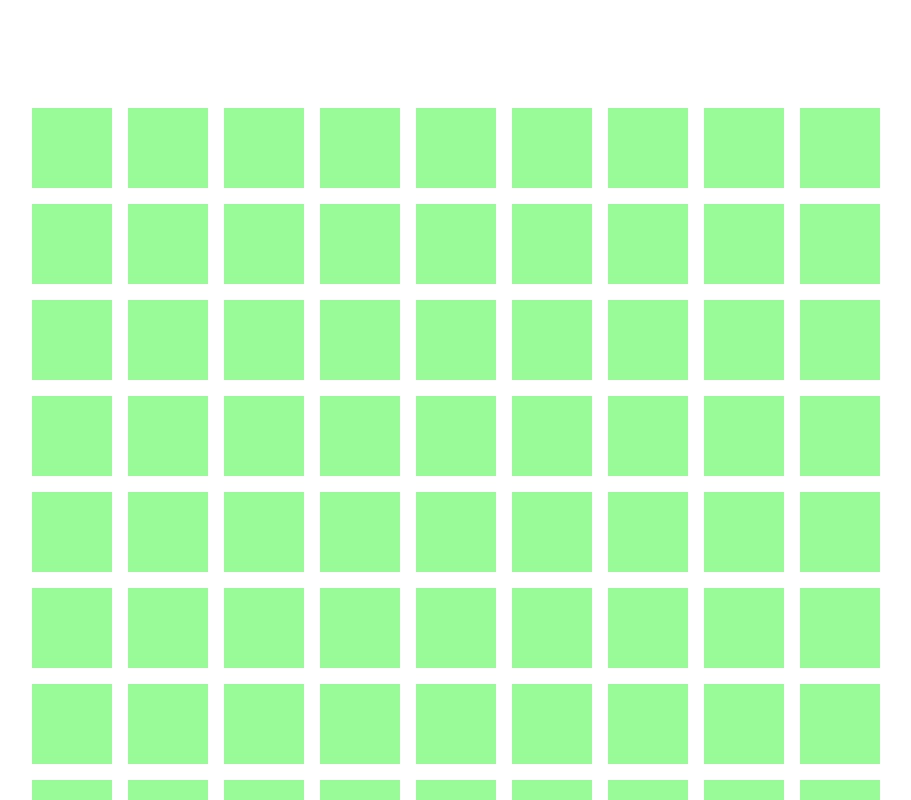
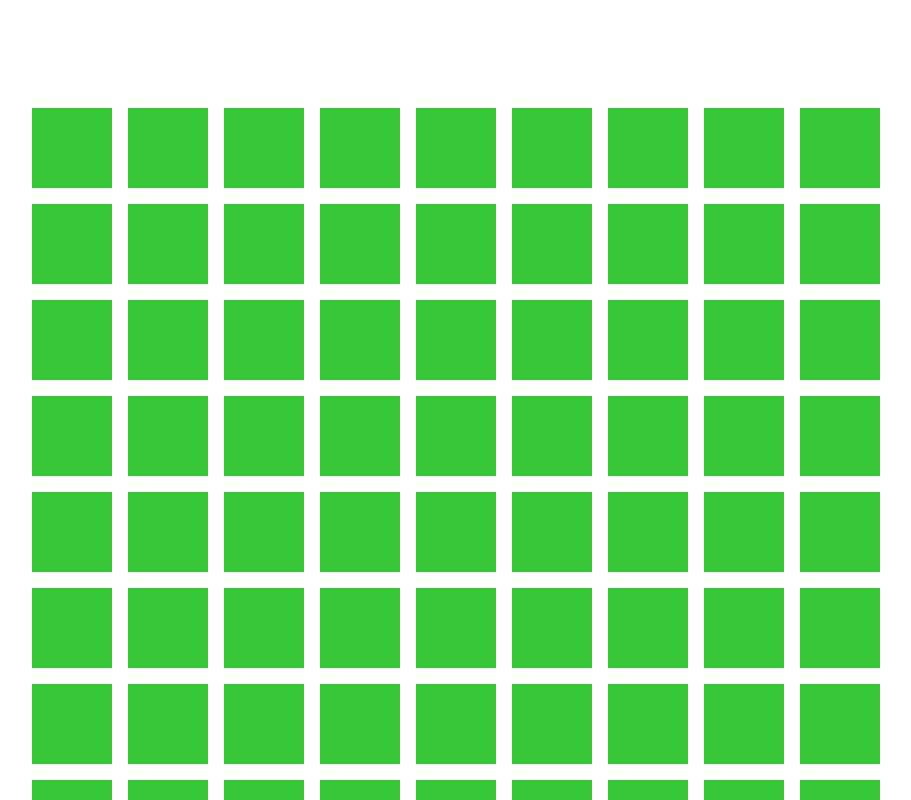
Before and after one commit to beth/pattern-machine, a React (Create React App) app: page / in a window 1280 px wide. Shown: the top 800 px of the page, without its empty margins (184-1095 px from the left). Built offline with nearby package versions, Linux system fonts and the light colour scheme.

Commit message:
squares change color when clicked

```diff
--- a/src/App.css
+++ b/src/App.css
@@ -17,11 +17,11 @@
 }
 
 .square.green {
-  background-color: palegreen;
+  background-color: rgb(55, 199, 55);
 }
 .square.orange {
-  background-color: orange;
+  background-color: rgb(255, 196, 0);
 }
 .square.purple {
-  background-color: purple;
+  background-color: rgb(140, 29, 231);
 }
--- a/src/App.js
+++ b/src/App.js
@@ -17,20 +17,32 @@ const createInitialState = (num) => {
 
 function App() {
   const [grid, setGrid] = useState(createInitialState(GRID_SIZE));
+  const onSquareUpdate = (clickedRowIdx, clickedColIdx, newValue) => {
+    const newGrid = grid.map((row, rowIdx) => {
+      return row.map((value, colIdx) => {
+        if (clickedColIdx === colIdx && clickedRowIdx === rowIdx) {
+          return newValue;
+        } else {
+          return value;
+        }
+      })
+    });
+    setGrid(newGrid);
+  };
   return (
     <div className="grid">
-      { grid.map(row => <Row row={row} />)}
+      { grid.map((row, rowIdx) => <Row row={row} rowIdx={rowIdx} onSquareUpdate={onSquareUpdate} key={rowIdx}/>)}
     </div>
   );
 }
 
-function Row({row}) {
+function Row({row, rowIdx, onSquareUpdate}) {
   return <div className="row">
-    {row.map(square => <Square color={square}/>)}
+    {row.map((square, colIdx) => <Square color={square} rowIdx={rowIdx} colIdx={colIdx} onSquareUpdate={onSquareUpdate} key={colIdx}/>)}
   </div>
 }
 
-function Square({color}) {
+function Square({color, rowIdx, colIdx, onSquareUpdate}) {
   let classNameColor = '';
   if (color === GREEN) {
     classNameColor = 'green';
@@ -39,7 +51,11 @@ function Square({color}) {
   } else if (color === PURPLE) {
     classNameColor = 'purple';
   }
-  return (<div className={`square ${classNameColor}`}></div>)
+  const onClick = () => {
+    let newColor = (color + 1) % 3;
+    onSquareUpdate(rowIdx, colIdx, newColor);
+  }
+  return (<div className={`square ${classNameColor}`} onClick={onClick}></div>)
 }
 
 export default App;
```
